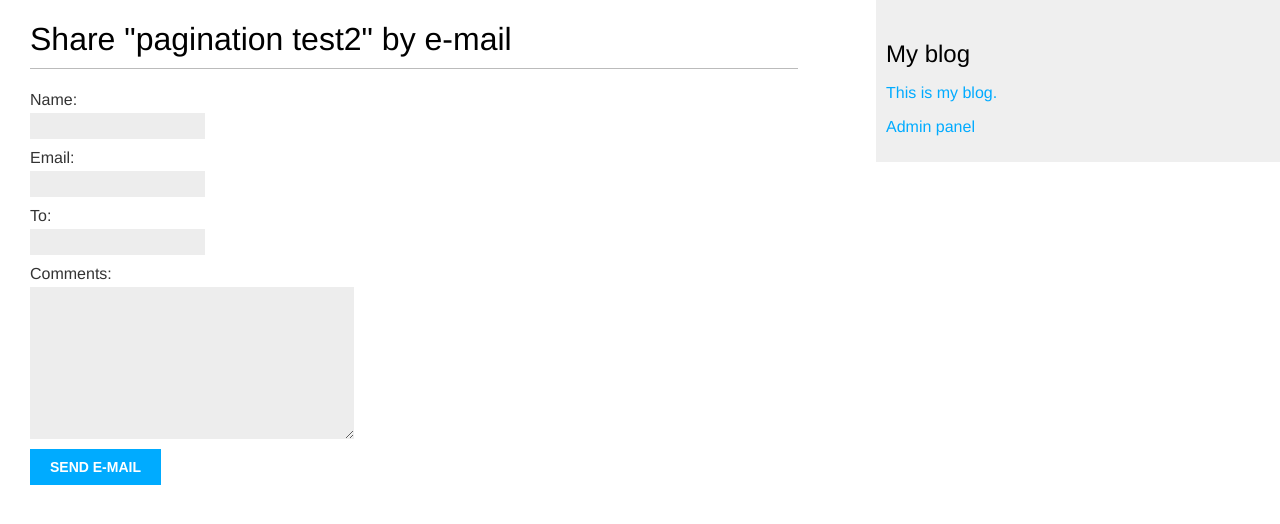
After one commit to amaich/django_edu_blog, a Django app: page /blog/5/share/ in a window 1280 px wide. The commit adds this page. Shown: the top 524 px of the page. Run offline with Django 5.2, Linux system fonts and the light colour scheme; data comes from the database, SQL or seed files in the repository; both versions use the stored data as it was after the commit.

Commit message:
pagination added, share on email functional added

```diff
--- /dev/null
+++ b/blog/forms.py
@@ -0,0 +1,9 @@
+from django import forms
+
+
+class EmailPostForm(forms.Form):
+    name = forms.CharField(max_length=25)
+    email = forms.EmailField()
+    to = forms.EmailField()
+    comments = forms.CharField(required=False,
+                               widget=forms.Textarea)
--- a/blog/models.py
+++ b/blog/models.py
@@ -1,6 +1,7 @@
 from django.db import models
 from django.utils import timezone
 from django.contrib.auth.models import User
+from django.urls import reverse
 # Create your models here.
 
 
@@ -19,7 +20,8 @@ class Post(models.Model):
         PUBLISHED = 'PB', 'Published'
 
     title = models.CharField(max_length=250)
-    slug = models.SlugField(max_length=250)
+    slug = models.SlugField(max_length=250,
+                            unique_for_date='publish')
     author = models.ForeignKey(User,
                                on_delete=models.CASCADE,
                                related_name='blog_posts')
@@ -39,3 +41,10 @@ class Post(models.Model):
 
     def __str__(self):
         return self.title
+
+    def get_absolute_url(self):
+        return reverse('blog:post_detail',
+                       args=[self.publish.year,
+                             self.publish.month,
+                             self.publish.day,
+                             self.slug])
--- a/blog/templates/blog/base.html
+++ b/blog/templates/blog/base.html
@@ -11,6 +11,8 @@
 </div>
 <div id="sidebar">
 <h2>My blog</h2>
-<p>This is my blog.</p> </div>
+<p><a href="{% url 'blog:post_list' %}">This is my blog.</a></p>
+    <p><a href="/admin">Admin panel</a></p>
+</div>
 </body>
 </html>
--- a/blog/templates/blog/post/detail.html
+++ b/blog/templates/blog/post/detail.html
@@ -8,4 +8,9 @@
         Published {{ post.publish }} by {{ post.author }}
     </p>
     {{ post.body|linebreaks }}
+    <p>
+        <a href="{% url 'blog:post_share' post.id %}">
+            Share this post
+        </a>
+    </p>
 {% endblock %}
--- a/blog/templates/blog/post/list.html
+++ b/blog/templates/blog/post/list.html
@@ -6,7 +6,7 @@
     <h1>My Blog</h1>
     {% for post in posts %}
         <h2>
-            <a href="{% url 'blog:post_detail' post.id %}">
+            <a href="{{ post.get_absolute_url }}">
                 {{ post.title }}
             </a>
         </h2>
@@ -15,4 +15,5 @@
         </p>
         {{ post.body|truncatewords:30|linebreaks }}
     {% endfor %}
+    {% include "pagination.html" with page=page_obj %}
 {% endblock %}
--- /dev/null
+++ b/blog/templates/blog/post/share.html
@@ -0,0 +1,18 @@
+{% extends "blog/base.html" %}
+{% block title %}Share post {% endblock %}
+
+{% block content %}
+    {% if sent %}
+        <h1>E-mail successfully sent</h1>
+        <p>
+            {{ post.title }} was successfully sent to {{ form.cleaned_data.to }}
+        </p>
+    {% else %}
+        <h1>Share "{{ post.title }}" by e-mail</h1>
+        <form method="post">
+            {{ form.as_p }}
+            {% csrf_token %}
+            <input type="submit" value="Send E-mail">
+        </form>
+    {% endif %}
+{% endblock %}
--- a/blog/urls.py
+++ b/blog/urls.py
@@ -4,6 +4,11 @@ from . import views
 app_name = 'blog'
 
 urlpatterns = [
-    path('', views.post_list, name='post_list'),
-    path('<int:id>', views.post_detail, name='post_detail'),
+    path('', views.PostListView.as_view(), name='post_list'),
+    path('<int:year>/<int:month>/<int:day>/<slug:post>',
+         views.post_detail,
+         name='post_detail'),
+    path('<int:post_id>/share/',
+         views.post_share,
+         name='post_share')
 ]
--- a/blog/views.py
+++ b/blog/views.py
@@ -1,20 +1,66 @@
 from django.shortcuts import render, get_object_or_404
 from django.http import Http404
+from django.core.paginator import Paginator, EmptyPage, PageNotAnInteger
+from django.views.generic import ListView
+from django.core.mail import send_mail
 
+from .forms import EmailPostForm
 from .models import Post
 # Create your views here.
 
 
-def post_list(request):
-    posts = Post.published.all()
-    return render(request, 'blog/post/list.html', {'posts':posts})
+# def post_list(request):
+#     post_list = Post.published.all()
+#     paginator = Paginator(post_list, 3)
+#     page_number = request.GET.get('page', 1)
+#     try:
+#         posts = paginator.page(page_number)
+#     except PageNotAnInteger:
+#         posts = paginator.page(1)
+#     except EmptyPage:
+#         posts = paginator.page(paginator.num_pages)
+#     return render(request, 'blog/post/list.html', {'posts': posts})
 
 
-def post_detail(request, id):
+class PostListView(ListView):
+    queryset = Post.published.all()
+    context_object_name = 'posts'
+    paginate_by = 3
+    template_name = 'blog/post/list.html'
+
+
+def post_share(request, post_id):
+    post = get_object_or_404(Post,
+                             id=post_id,
+                             status=Post.Status.PUBLISHED)
+    sent = False
+
+    if request.method == 'POST':
+        form = EmailPostForm(request.POST)
+        if form.is_valid():
+            cd = form.cleaned_data
+            post_url = request.build_absolute_uri(post.get_absolute_url())
+            subject = f"{cd['name']} recommend you read {post.title}"
+            message = f"Read {post.title} at {post_url}\n\n{cd['name']} comments: {cd['comments']}"
+            send_mail(subject, message, 'testappsuka@gmail.com', [cd['to']])
+            sent = True
+    else:
+        form = EmailPostForm()
+    return render(request, 'blog/post/share.html', {'post': post,
+                                                    'form': form,
+                                                    'sent': sent})
+
+
+def post_detail(request, post, year, month, day):
     # try:
     #     post = Post.published.get(id=id)
     # except Post.DoesNotExist:
     #     raise Http404('No post found')
-    post =get_object_or_404(Post, id=id, status=Post.Status.PUBLISHED)
+    post = get_object_or_404(Post,
+                             status=Post.Status.PUBLISHED,
+                             slug=post,
+                             publish__year=year,
+                             publish__month=month,
+                             publish__day=day)
 
     return render(request, 'blog/post/detail.html', {'post': post})
--- /dev/null
+++ b/mysite/creds.py
@@ -0,0 +1,3 @@
+email = 'testappsuka@gmail.com'
+pwd = 'testappsukA1337'
+app_pwd = 'vlzkuynyawokqztv'
--- a/mysite/urls.py
+++ b/mysite/urls.py
@@ -17,7 +17,9 @@ Including another URLconf
 from django.contrib import admin
 from django.urls import path, include
 
+app_name = 'main'
+
 urlpatterns = [
-    path('admin/', admin.site.urls),
+    path('admin/', admin.site.urls, name='admin'),
     path('blog/', include('blog.urls')),
 ]
```
Also changed, not shown: blog/templates/pagination.html (added, +13 -0 lines), mysite/settings.py (+8 -0 lines), blog/migrations/0004_alter_post_slug.py (added), db.sqlite3.
